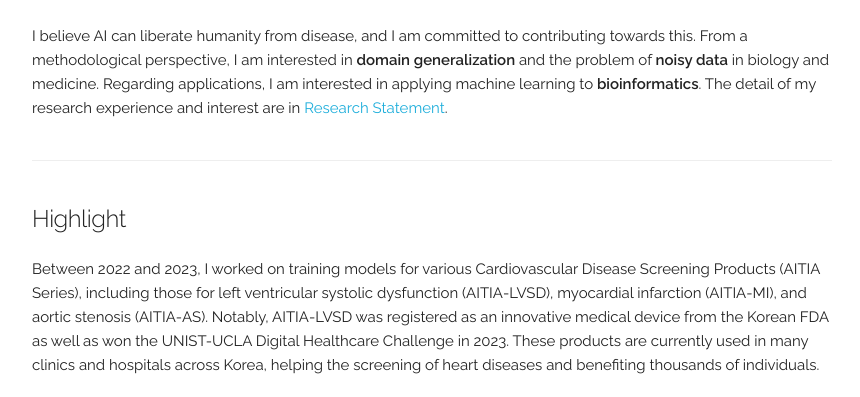
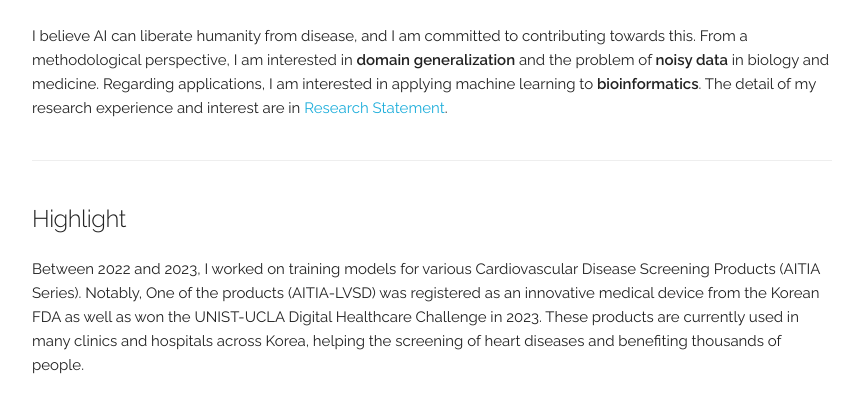
Before and after one commit to byeongtak/byeongtak.github.io, a Jekyll site: the page built from index.html, in a window 1280 px wide and 900 px high, scrolled down 534 px, cut to the strip 0-397 px from the top of the window. Shown: the whole strip, without its empty margins (208-1068 px from the left). Built offline with Jekyll 4.4.1, drawn with Linux system fonts in a browser that asks for light colours.

Commit message:
Update index.html

```diff
--- a/index.html
+++ b/index.html
@@ -48,9 +48,9 @@
 <!-- ========== Highlihgt ========== -->
 <div class="docs-section" id="highlight">
   <h5>Highlight</h5>
-	Between 2022 and 2023, I worked on training models for various Cardiovascular Disease Screening Products (AITIA Series), including those for left ventricular systolic dysfunction (AITIA-LVSD), myocardial infarction (AITIA-MI), and aortic stenosis (AITIA-AS).
-	Notably, AITIA-LVSD was registered as an innovative medical device from the Korean FDA as well as won the UNIST-UCLA Digital Healthcare Challenge in 2023.
-	These products are currently used in many clinics and hospitals across Korea, helping the screening of heart diseases and benefiting thousands of individuals.
+	Between 2022 and 2023, I worked on training models for various Cardiovascular Disease Screening Products (AITIA Series).
+	Notably, One of the products (AITIA-LVSD) was registered as an innovative medical device from the Korean FDA as well as won the UNIST-UCLA Digital Healthcare Challenge in 2023.
+	These products are currently used in many clinics and hospitals across Korea, helping the screening of heart diseases and benefiting thousands of people.
 	<br><br>
 
   <!-- Responsive YouTube Video -->
```
